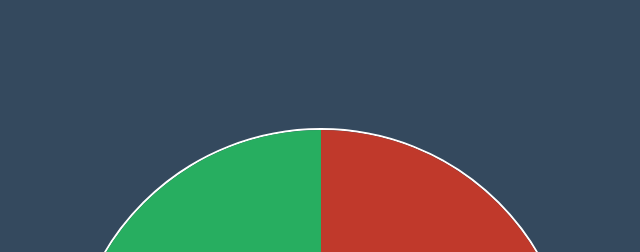
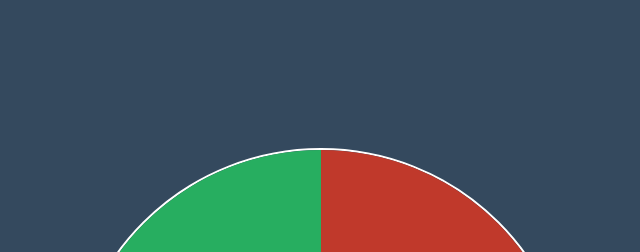
Before and after one commit to pietrzakacper/SimonGame, a plain HTML site: page index.html in a window 1280 px wide. Shown: the top 252 px of the page, without its empty margins (319-959 px from the left). Drawn offline with Linux system fonts and the light colour scheme.

Commit message:
Fixed scrollbar problem

```diff
--- a/css/main.css
+++ b/css/main.css
@@ -1,12 +1,19 @@
+html, body {
+	width: 100%;
+	height: 100%;
+}
+
 body{
 	background-color: #34495e;
 	padding: 0px;
 	margin: 0px;
+	display: flex;
+	align-items: center;
+	justify-content: center;
 }
 
 .main-circle{
 	position: relative;
-  margin: 10% auto;
 	border: 2px white solid;
 	border-radius: 50%;
 	width: 500px;
```
